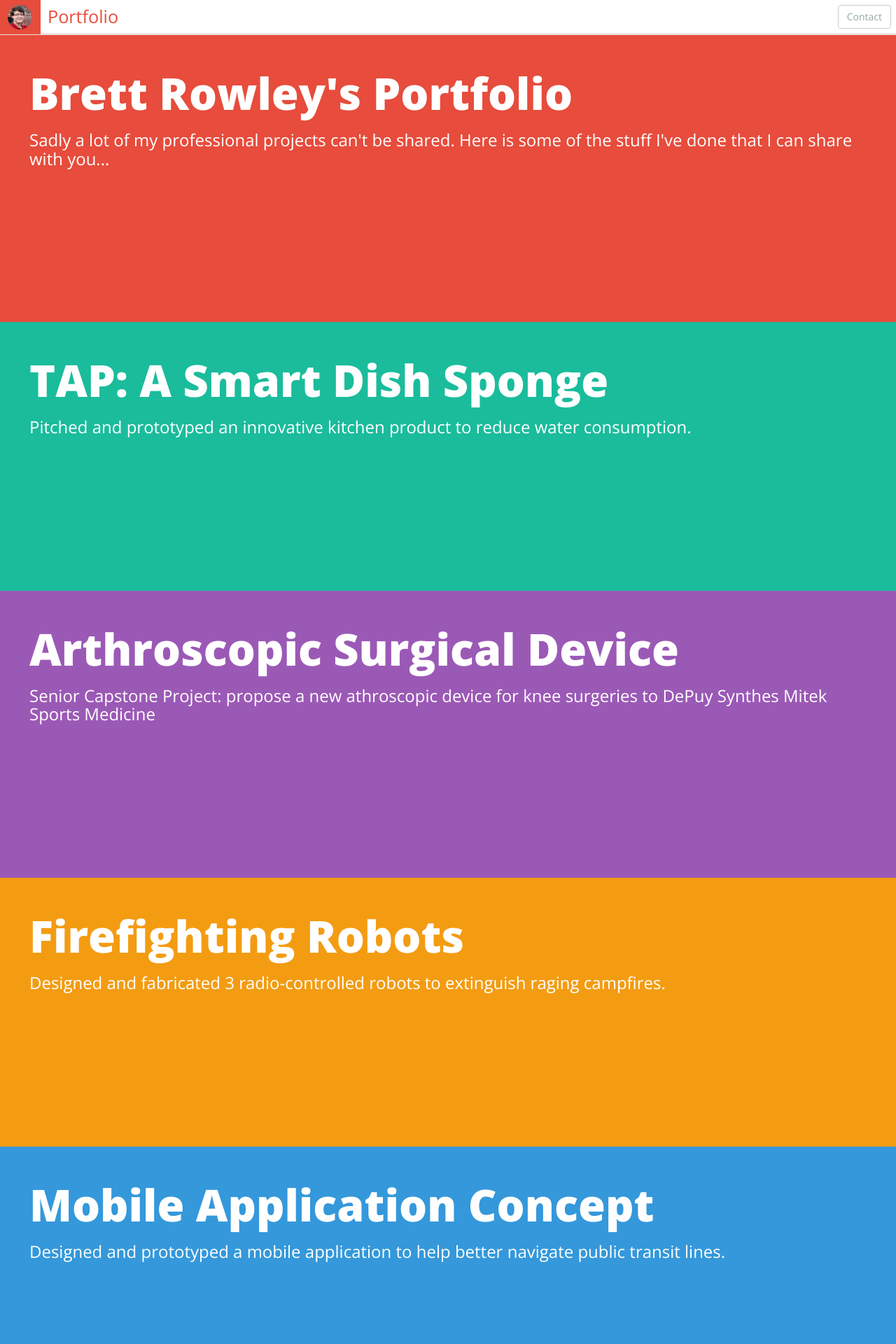
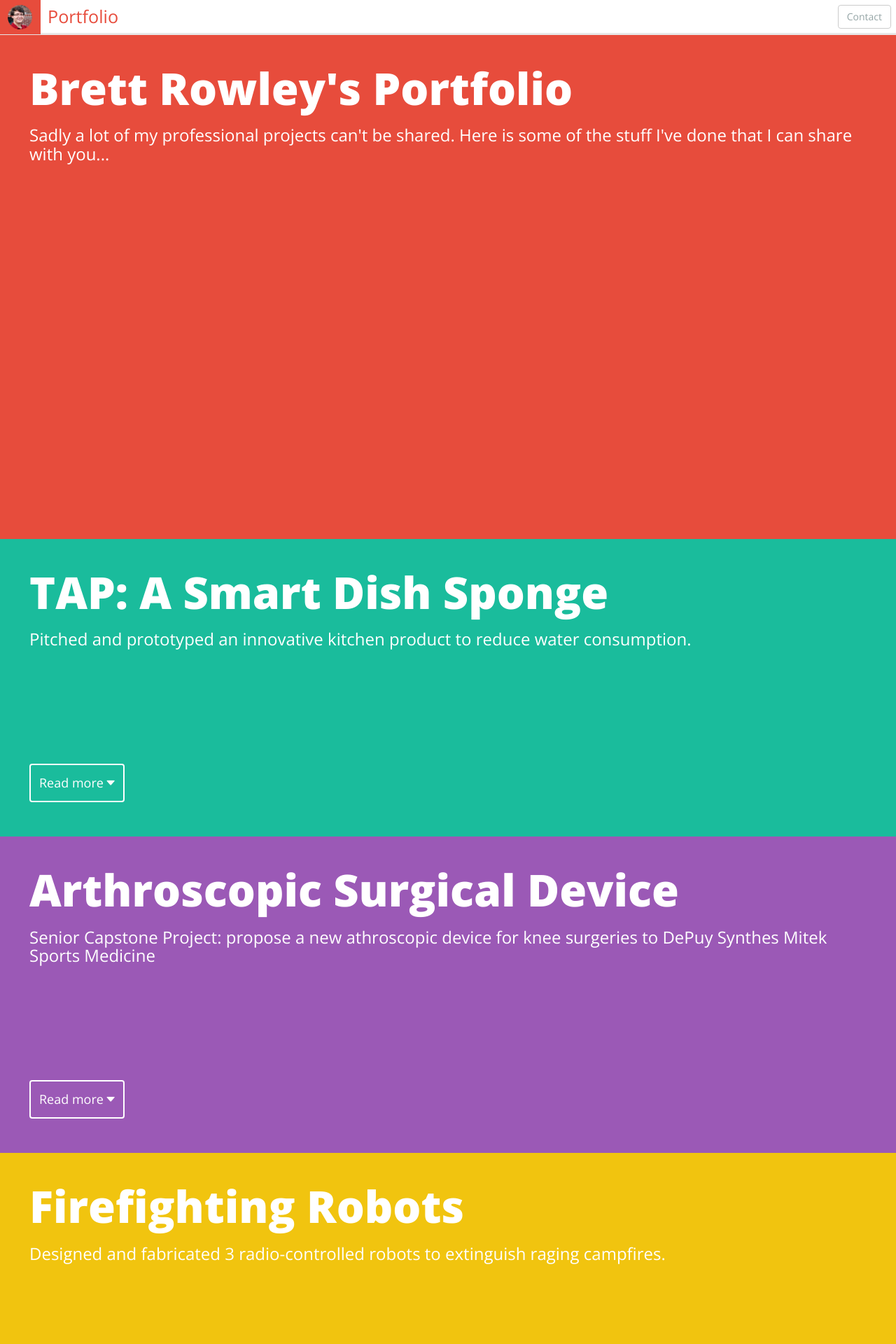
Before and after one commit to brettrowley/brettrowley.github.io, a Jekyll site: the page built from portfolio/index.html, in a window 1280 px wide. Shown: the top 1920 px of the page at 70% size. Built offline with Jekyll 4.4.1, drawn with Linux system fonts in a browser that asks for light colours; some web fonts are replaced; some of the changed text lies outside the part shown.

Commit message:
More buttons

```diff
--- a/portfolio/index.html
+++ b/portfolio/index.html
@@ -4,10 +4,12 @@ title: Portfolio
 ---
 
 <style>
+	body{padding-bottom:0;}
 	.pageTitle{
-		padding: 2em 3em 15em;
+		padding: 1.5em 3em;
 		margin: 0;
 		color: white;
+		overflow: hidden;
 	}
 
 	.pageTitle>h1{
@@ -17,22 +19,42 @@ title: Portfolio
 	.pageTitle>h3{
 		font-weight: lighter;
 	}
+
+	.readMore{
+		margin-top: 11em;
+		margin-bottom: 2em;
+		color: white;
+		border: 2px solid white;
+		transition: 0.25s;
+		-webkit-transition: 0.25s;
+	}
+
+	.readMore:hover{
+		background: white;
+	}
+
 </style>
 
 <script>
 $(document).ready(function(){
+	$('.readMore').click(function(){
+		console.log("clicked!!")
+	})
 })
 </script>
 </head>
 <body>
-	<div class="jumbotron pageTitle" style="background: rgba(231, 76, 60,1.0)">
+	<div class="jumbotron pageTitle" style="height: 80vh; background: rgba(231, 76, 60,1.0)">
 		<h1>Brett Rowley's Portfolio</h1>
 		<h3>Sadly a lot of my professional projects can't be shared. Here is some of the stuff I've done that I can share with you...</h3>
+
 	</div>
 
 	<div class="jumbotron pageTitle" style="background: rgba(26, 188, 156,1.0)">
 		<h1>TAP: A Smart Dish Sponge</h1>
 		<h3>Pitched and prototyped an innovative kitchen product to reduce water consumption.</h3>
+		<a type="button" class="readMore btn btn-md" href="#"><h4>Read more <i class="ion-arrow-down-b"></i></h4></a>
+
 	</div>
 <!-- 		<p>Project manager on a team of 5 students from Olin College, Babson College, and Massachusetts College of Art. We were told to design and develop a ‘sustainable product for the home.’ The final presentation included a functional proof-of-concept, a visual model, and a hypothetical business plan.</p>
 		<p> Through our user research, we realized many people still wash their dishes by hand in a sink. Almost 90% reported that they leave the faucet running during this task, wasting 1,000s of gallons of clean water per year.</p>
@@ -42,25 +64,32 @@ $(document).ready(function(){
 	<div class="jumbotron pageTitle" style="background: rgba(155, 89, 182,1.0)">
 		<h1>Arthroscopic Surgical Device</h1>
 		<h3>Senior Capstone Project: propose a new athroscopic device for knee surgeries to DePuy Synthes Mitek Sports Medicine</h3>
+		<a type="button" class="readMore btn btn-md" href="#"><h4>Read more <i class="ion-arrow-down-b"></i></h4></a>
+
 	</div>
 
-	<div class="jumbotron pageTitle" style="background: rgba(243, 156, 18,1.0)">
+	<div class="jumbotron pageTitle" style="background: rgba(241, 196, 15,1.0)">
 		<h1>Firefighting Robots</h1>
 		<h3>Designed and fabricated 3 radio-controlled robots to extinguish raging campfires.</h3>
+		<a type="button" class="readMore btn btn-md" href="#"><h4>Read more <i class="ion-arrow-down-b"></i></h4></a>
+
 	</div>
 
 	<div class="jumbotron pageTitle" style="background: rgba(52, 152, 219,1.0)">
 		<h1>Mobile Application Concept</h1>
 		<h3>Designed and prototyped a mobile application to help better navigate public transit lines.</h3>
+		<a type="button" class="readMore btn btn-md" href="#"><h4>Read more <i class="ion-arrow-down-b"></i></h4></a>
 	</div>
 
-	<div class="jumbotron pageTitle" style="background: rgba(231, 76, 60,1.0)">
+	<div class="jumbotron pageTitle" style="background: rgba(211, 84, 0,1.0)">
 		<h1>This Website</h1>
-		<h3>Designed and built a slick website to keep me off the streets.</h3>
+		<h3>Designed and built a slick website to keep me busy and out of mischief.</h3>
+		<a type="button" class="readMore btn btn-md" href="#"><h4>Read more <i class="ion-arrow-down-b"></i></h4></a>
 	</div>
 
 	<div class="jumbotron pageTitle" style="background: rgba(52, 73, 94,1.0)">
 		<h1>Logo and Print Media Design</h1>
-		<h3>I like helping to make people's stuff look nice.</h3>
+		<h3>I like helping make people's things look nice.</h3>
+		<a type="button" class="readMore btn btn-md" href="#"><h4>Read more <i class="ion-arrow-down-b"></i></h4></a>
 	</div>
 </body>
```
